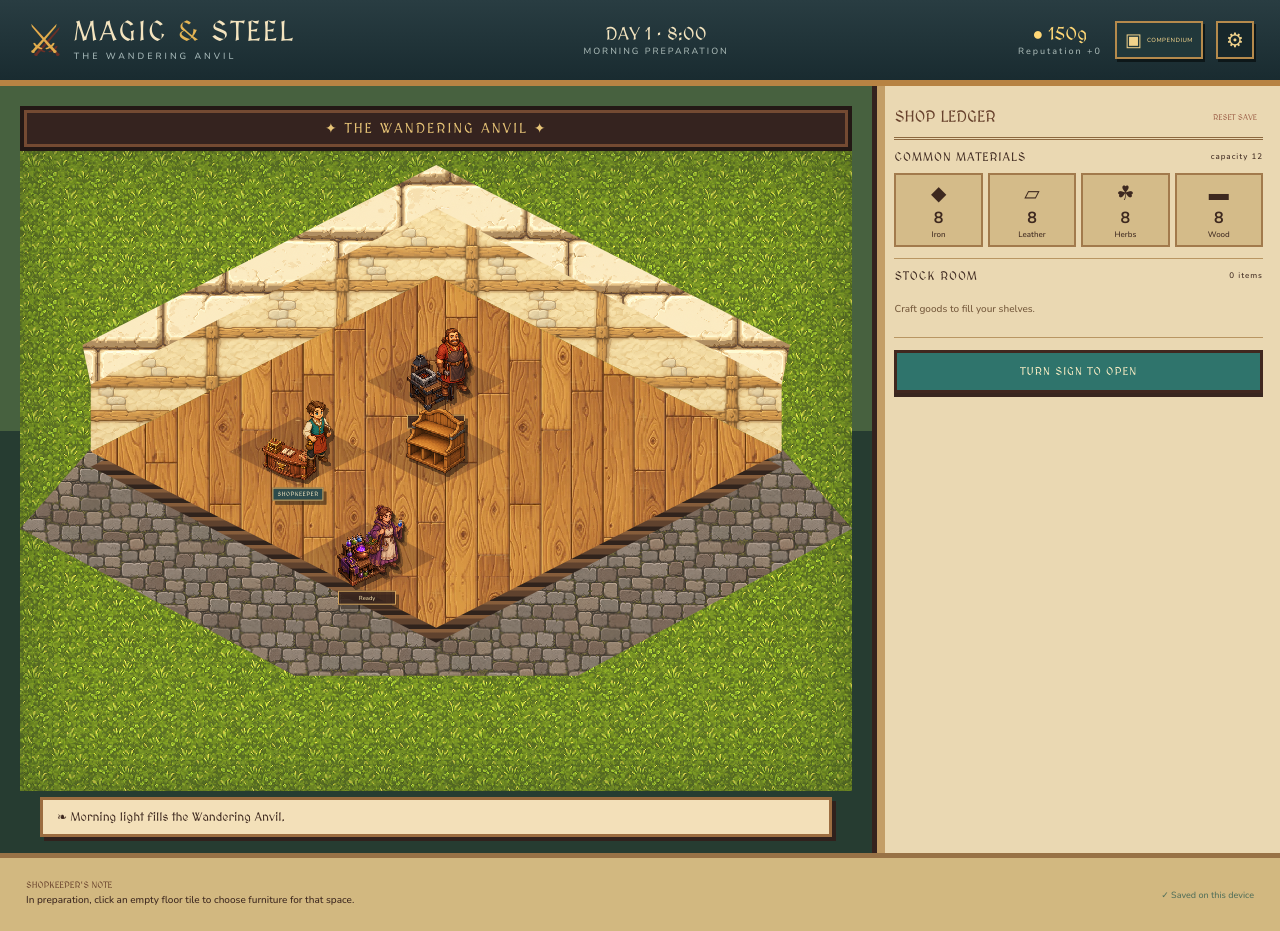
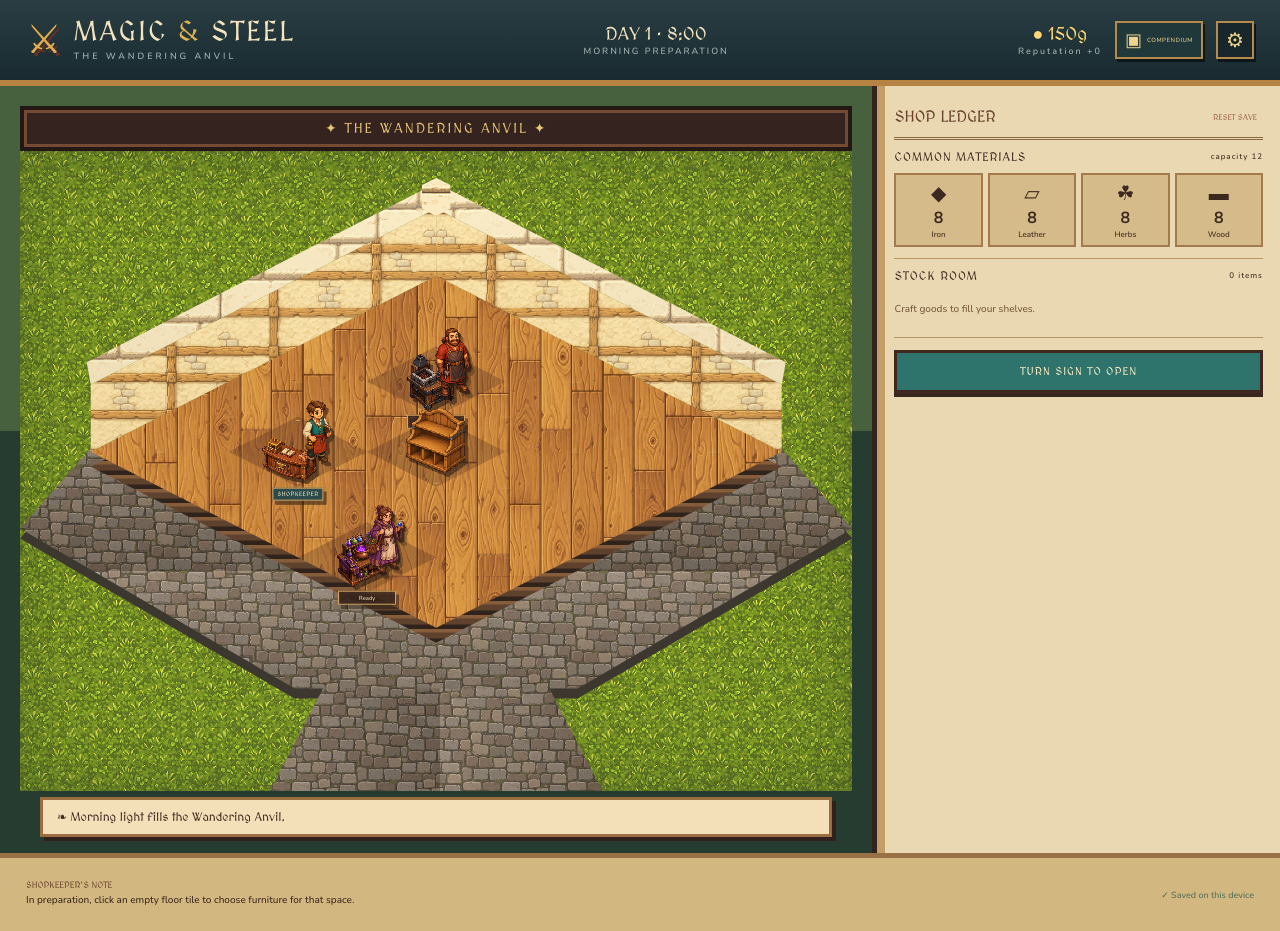
Before and after one commit to Jamvibes/Shop, a React (Vite) app: page / in a window 1280 px wide. Built offline with nearby package versions, Linux system fonts and the light colour scheme.

Commit message:
Add dimensional shop walls and paved road

```diff
--- a/src/main.tsx
+++ b/src/main.tsx
@@ -298,7 +298,12 @@ function App() {
   return <div className="game-shell">
     <header><div className="brand"><span>⚔</span><div><h1>MAGIC <i>&</i> STEEL</h1><p>The Wandering Anvil</p></div></div><div className="clock"><b>DAY {g.day} · {clock(g.minutes)}</b><small>{g.phase === 'prep' ? 'MORNING PREPARATION' : g.phase === 'open' ? (g.paused ? 'SHOP PAUSED' : `SHOP OPEN · ${g.speed}×`) : 'ACCOUNTS'}</small></div><div className="header-actions"><div className="wealth"><b>● {g.coins}g</b><small>Reputation {g.reputation >= 0 ? '+' : ''}{g.reputation}</small></div><button className="compendium-toggle" onClick={() => setShowCompendium(true)} aria-label="Open compendium">▣<small>COMPENDIUM</small></button><button className="settings-toggle" onClick={() => setShowSettings(true)} aria-label="Open settings">⚙</button></div></header>
     <main><section className={`scene ${placing ? 'placement-mode' : ''}`}><div className="sign">✦ THE WANDERING ANVIL ✦</div><div className="room">
-      <div className="shop-ground" aria-hidden="true"/><div className="front-path" aria-hidden="true"/><div className="floor-depth" aria-hidden="true"/><div className="wall-coping" aria-hidden="true"/>
+      <div className="shop-ground" aria-hidden="true"/>
+      <div className="road-entry-depth" aria-hidden="true"/><div className="road-entry" aria-hidden="true"/>
+      <div className="front-path-depth" aria-hidden="true"/><div className="front-path" aria-hidden="true"/>
+      <div className="floor-depth" aria-hidden="true"/>
+      <div className="wall-face wall-face-left" aria-hidden="true"/><div className="wall-face wall-face-right" aria-hidden="true"/>
+      <div className="wall-top wall-top-left" aria-hidden="true"/><div className="wall-top wall-top-right" aria-hidden="true"/><div className="wall-corner-cap" aria-hidden="true"/>
       {g.phase === 'prep' && <div className="floor-grid" aria-label="Shop floor placement grid">{slotPositions.map(([x, y], slot) => { const occupant: PlacementId | undefined = g.shopkeeperSlot === slot ? 'shopkeeper' : workerIds.find(id => g.placedBenches[id] === slot) || displayIds.find(id => g.displays[id].slot === slot); return <button key={slot} className={`bench-slot ${occupant ? 'occupied' : ''}`} style={{ left: `${x}%`, top: `${y}%` }} onClick={() => placing ? placeBench(slot) : !occupant && setFurnitureTile(slot)} aria-label={`Grid row ${Math.floor(slot / gridColumns) + 1}, column ${slot % gridColumns + 1}${occupant ? `, occupied by ${benchNames[occupant]}` : ', empty; choose furniture'}`}><span>{occupant ? '×' : '+'}</span></button>})}</div>}
       <div className="workshops">{workerIds.map(id => {
         const slot = g.placedBenches[id]; if (slot === null) return null
--- a/src/style.css
+++ b/src/style.css
@@ -64,13 +64,24 @@
 .settings-backdrop{position:fixed;z-index:100;inset:0;display:grid;place-items:center;padding:18px;background:#11191dcc;backdrop-filter:blur(3px)}.settings-panel{position:relative;width:min(470px,100%);padding:25px;background:#ead8b2;border:5px solid #563a2b;box-shadow:0 12px 45px #0009,inset 0 0 0 3px #c39e67;color:#4a3024}.settings-panel h2{margin:0 0 17px;font:18px MedievalSharp;border-bottom:3px double #906a41;padding-bottom:11px}.settings-close{position:absolute;right:12px;top:10px;border:0;background:transparent;color:#744b35;font-size:24px}.setting-row{display:flex;align-items:center;justify-content:space-between;gap:18px;padding:14px 0;border-bottom:1px solid #b89563}.setting-row b,.setting-row small{display:block}.setting-row b{font:12px MedievalSharp}.setting-row small{max-width:280px;margin-top:3px;font-size:9px;color:#775b43}.toggle{display:flex;align-items:center;gap:5px;min-width:68px;padding:5px 7px;border:2px solid #795641;background:#93745c;color:#fff1d0;font-size:8px}.toggle span{width:14px;height:14px;background:#e3cba1;border:2px solid #51392b}.toggle.on{background:#38756b}.toggle.on span{background:#aee1a6}.settings-speed{display:flex;gap:5px}.settings-panel>p{margin:14px 0 0;font-size:8px;color:#7b6047;text-align:center}
 @media(max-width:520px){.header-actions{gap:6px}.settings-toggle{width:30px;height:30px;font-size:15px}.setting-row{align-items:flex-start}.open-controls{flex-wrap:wrap}.speed-controls{order:3;width:100%}.speed-controls button{flex:1}}
 
-/* Shared responsive shop geometry: these corners match the generated grid
-   coordinates, so fullscreen and narrow layouts use the same diamond. */
-.shop-ground,.front-path,.floor-depth,.wall-coping{position:absolute;inset:0;pointer-events:none;image-rendering:pixelated}.shop-ground{z-index:0;background:#638b31 url('/Shop/assets/shop/grass-texture.webp') repeat;background-size:256px 256px;box-shadow:inset 0 0 70px #263a1e66}.front-path{z-index:1;clip-path:polygon(8.5% 46.5%,50% 72%,91.5% 46.5%,100% 59%,67% 82%,33% 82%,0 59%);background:#817568 url('/Shop/assets/shop/cobble-path-texture.webp') repeat;background-size:260px 260px;filter:drop-shadow(0 5px 0 #3e392f)}.floor-depth{z-index:3;left:8.5%;right:8.5%;top:19.5%;height:55%;transform:translateY(15px);clip-path:polygon(50% 0,100% 50%,50% 100%,0 50%);background:repeating-linear-gradient(0deg,#30231c 0 4px,#5f422e 5px 10px,#865d3b 11px 14px);filter:drop-shadow(0 8px 5px #17201699)}.wall-coping{z-index:5;clip-path:polygon(50% 2.2%,92.5% 30.3%,91.5% 36.5%,50% 9%,8.5% 36.5%,7.5% 30.3%);background:#dbc087 url('/Shop/assets/shop/wall-coping-texture-v2.webp') repeat;background-size:230px 230px;filter:drop-shadow(0 4px 0 #745436) drop-shadow(0 3px 3px #291d16aa)}
+/* Shared responsive shop geometry. Every layer uses the same four floor
+   corners, so the masonry, road and placement grid stay aligned at any size. */
+.shop-ground,.front-path,.front-path-depth,.road-entry,.road-entry-depth,.floor-depth,.wall-face,.wall-top,.wall-corner-cap{position:absolute;inset:0;pointer-events:none;image-rendering:pixelated}
+.shop-ground{z-index:0;background:#638b31 url('/Shop/assets/shop/grass-texture.webp') repeat;background-size:256px 256px;box-shadow:inset 0 0 70px #263a1e66}
+.road-entry,.road-entry-depth{clip-path:polygon(42% 70%,58% 70%,70% 100%,30% 100%);background:#817568 url('/Shop/assets/shop/cobble-path-texture.webp') repeat;background-size:210px 210px}.road-entry-depth{z-index:1;transform:translateY(9px);background:#3d382f;filter:drop-shadow(0 7px 7px #17201688)}.road-entry{z-index:2;background-image:linear-gradient(90deg,#fff2cd16,#312d2840),url('/Shop/assets/shop/cobble-path-texture.webp');filter:drop-shadow(0 2px 0 #aaa08a)}
+.front-path,.front-path-depth{clip-path:polygon(8.5% 46.5%,50% 72%,91.5% 46.5%,100% 59%,67% 84%,33% 84%,0 59%);background:#817568 url('/Shop/assets/shop/cobble-path-texture.webp') repeat;background-size:210px 210px}.front-path-depth{z-index:1;transform:translateY(10px);background:#3d382f;filter:drop-shadow(0 8px 7px #17201688)}.front-path{z-index:2;background-image:linear-gradient(#f3e8cc1c,#28251f38),url('/Shop/assets/shop/cobble-path-texture.webp');filter:drop-shadow(0 2px 0 #aaa08a)}
+.floor-depth{z-index:3;left:8.5%;right:8.5%;top:19.5%;height:55%;transform:translateY(15px);clip-path:polygon(50% 0,100% 50%,50% 100%,0 50%);background:repeating-linear-gradient(0deg,#30231c 0 4px,#5f422e 5px 10px,#865d3b 11px 14px);filter:drop-shadow(0 8px 5px #17201699)}
 .room:before{left:8.5%;right:8.5%;top:19.5%;height:55%;transform:none;clip-path:polygon(50% 0,100% 50%,50% 100%,0 50%);border:0;box-shadow:none;filter:none;background-size:auto,300px 300px;z-index:4}
-/* Both wall runs use the same 16.5% rise from floor to coping. Their deep
-   lower shadow is roughly one masonry course, giving the cutaway real weight. */
-.room:after{inset:0;width:100%;height:100%;clip-path:polygon(50% 3%,91.5% 30.5%,91.5% 47%,50% 19.5%,8.5% 47%,8.5% 30.5%);filter:drop-shadow(0 5px 0 #5c432f);background-color:#ead39b;background-image:linear-gradient(#fff3c72e,#684a3126),url('/Shop/assets/shop/wall-texture-v2.png');background-size:auto,260px 260px;background-repeat:repeat;image-rendering:pixelated;z-index:2}
+/* The wall is deliberately split into vertical faces and broad horizontal cap
+   stones. The gap between each cap's outer and inner edge is its visible width. */
+.room:after{content:none}
+.wall-face{z-index:5;background-color:#ead39b;background-image:linear-gradient(#fff3c72e,#684a3126),url('/Shop/assets/shop/wall-texture-v2.png');background-size:auto,205px 205px;background-repeat:repeat;filter:drop-shadow(0 5px 0 #5c432f) drop-shadow(0 7px 5px #251a1499)}
+.wall-face-left{clip-path:polygon(8.5% 36.5%,50% 9%,50% 19.5%,8.5% 47%);background-position:0 18px}
+.wall-face-right{clip-path:polygon(50% 9%,91.5% 36.5%,91.5% 47%,50% 19.5%);background-position:100% 18px}
+.wall-top{z-index:6;background-color:#dbc087;background-image:linear-gradient(#fff7d85c,#6f513443),url('/Shop/assets/shop/wall-coping-texture-v2.webp');background-size:auto,150px 150px;background-repeat:repeat;filter:drop-shadow(0 3px 0 #7e5a38) drop-shadow(0 6px 4px #291d1699)}
+.wall-top-left{clip-path:polygon(8% 33%,50% 5%,50% 9%,8.5% 36.5%)}
+.wall-top-right{clip-path:polygon(50% 5%,92% 33%,91.5% 36.5%,50% 9%)}
+.wall-corner-cap{z-index:7;clip-path:polygon(50% 4.2%,51.7% 5.3%,51.7% 9%,50% 10.2%,48.3% 9%,48.3% 5.3%);background:#ead49d url('/Shop/assets/shop/wall-coping-texture-v2.webp') center/118px 118px;filter:drop-shadow(0 3px 0 #745436) drop-shadow(0 5px 3px #291d1699)}
 .bench-slot{width:16.6%;height:11%}
 @media(max-width:620px){.room:before{left:8.5%;right:8.5%;top:19.5%;height:55%}.room:after{inset:0;width:100%;height:100%}.bench-slot{width:16.6%;height:11%}}
 
```
